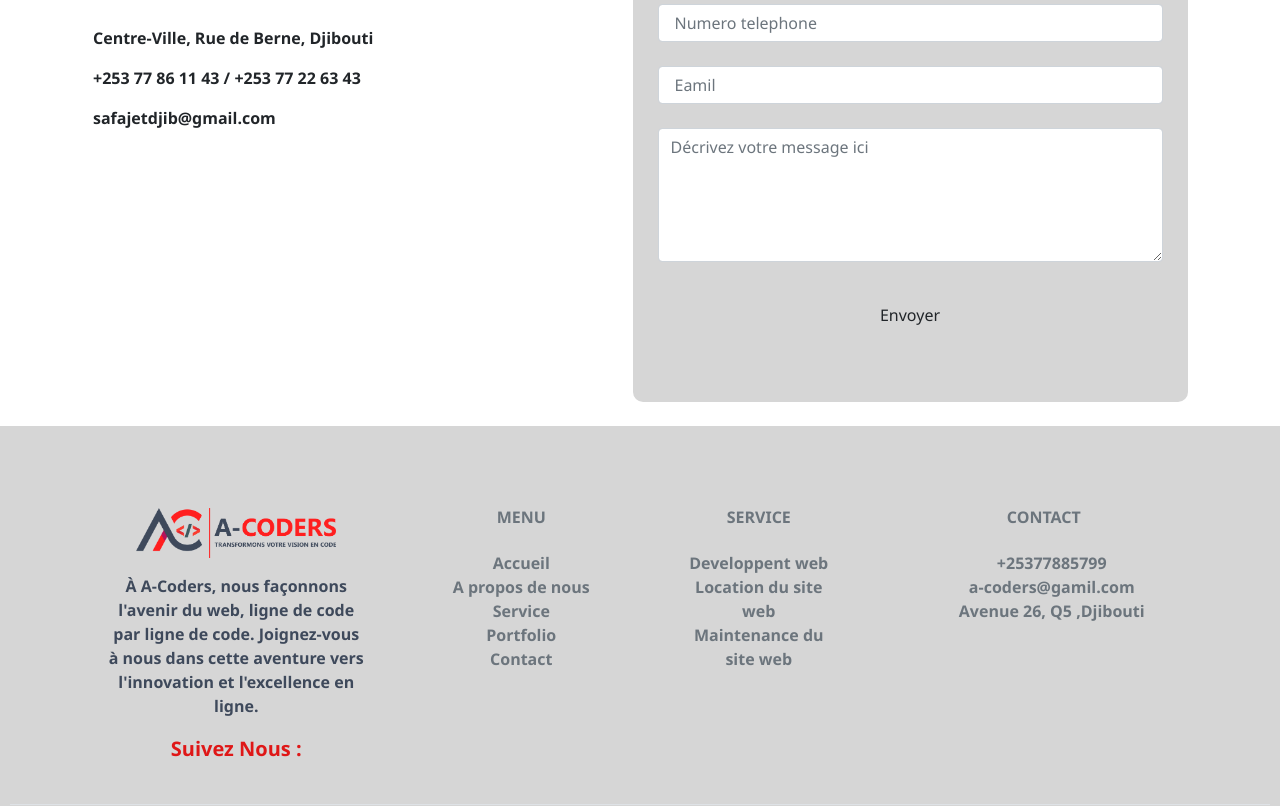
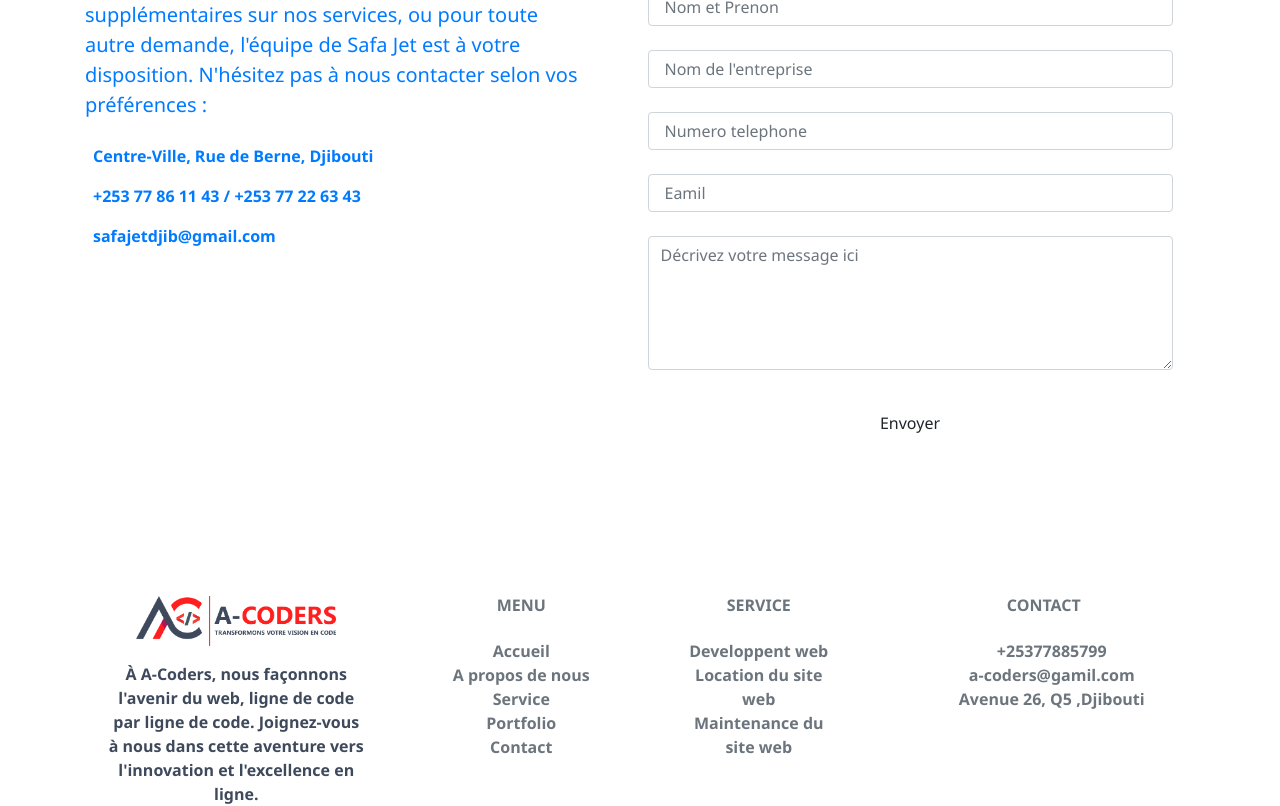
Before and after one commit to SouguehHodan/A-coders, a Next.js app: page /contact in a window 1280 px wide. Shown: the part 820-1626 px from the top of the page. Built offline with nearby package versions, Linux system fonts and the light colour scheme.

Commit message:
enrengiste

```diff
--- a/package.json
+++ b/package.json
@@ -14,7 +14,10 @@
     "next": "^14.1.0",
     "react": "^18.2.0",
     "react-dom": "^18.2.0",
-    "react-icons": "^5.0.1"
+    "react-icons": "^5.0.1",
+    "react-scroll": "^1.9.0",
+    "react-scroll-trigger": "^0.6.14",
+    "scroll": "^3.0.1"
   },
   "devDependencies": {
     "eslint": "^8",
--- a/src/app/contact/page.jsx
+++ b/src/app/contact/page.jsx
@@ -2,6 +2,7 @@
 import Navbar from "@/components/Navbar/navbar"
 import Footer from "@/components/Footer/footer"
 import Formulaire from "@/components/Formulaire/form"
+import ScrollAnimation from '@/components/animation/animation';
 
 
 const Contact = () => {
@@ -13,7 +14,8 @@
     return (
       <section>
         <Navbar isVisible={isNavbarVisible} />
-        <div className="propos-img">
+        <ScrollAnimation name="section1">
+        <div className="propos-img" id="section1">
           <div className="text-white ps-5 pt-5" id="propos">
             <h1 className="text-white fw-boldn mb-4 fs-1 text-uppercase">parlons ensemble</h1>
             <p className="text-white mb-5 fs-7">
@@ -21,7 +23,9 @@
             </p>
           </div>
         </div>
-        <div className=" container w-100 d-flex flex-wrap gap-5">
+        </ScrollAnimation>
+        <ScrollAnimation name="section2">
+        <div className=" container w-100 d-flex flex-wrap gap-5" id="section2">
           <div className="acc-conc">
             <h3 className="fs-1 mb-4">Contactez-nous</h3>
             <p className="fs-5">
@@ -43,10 +47,11 @@
               </div>
             </div>
           </div>
-           <div className="bg-gris-fonce rounded-10px mb-4 w-50">
+           <div className="bg-gris-fonce rounded-10px mb-4 w-50" id="section2">
             <Formulaire isVisible={isNavbarVisible} />
            </div>
         </div>
+        </ScrollAnimation>
         <Footer isVisible={isNavbarVisible} />
       </section>
         )
--- a/src/app/globals.css
+++ b/src/app/globals.css
@@ -171,11 +171,20 @@
 }
 
 @media screen and (max-width: 500px){
+  .section3{
+    height: 100%;
+  }
+  .section3 h3{
+    font-size: 20px;
+  }
   .section3-2{
-    width: 100%;
     display: flex;
     flex-direction: column;
     /* background-color: rgba(25, 64, 181, 0.6); */
+  }
+  .section3-3{
+    width: 100%;
+    margin-left: 0;
   }
   .section2{
     width: 100%;
@@ -214,6 +223,24 @@
   font-size: 15PX;
   border: 2px solid black;
 }
+
+@media screen and (max-width: 500px){
+  .Partie-2{
+    height: 100%;
+  }
+  .Partie-2 h2{
+    width: 65%;
+  }
+  .part2{
+    width: 100%;
+    flex-direction: column;
+  }
+  .part2-1{
+    width: 100%;
+    margin: 10%;
+  }
+}
+
 .Partie-3{
   height: 150vh;
   background-color: wheat;
@@ -226,7 +253,6 @@
   padding: 8%;
   display: flex;
   flex-direction: column;
-
 }
 .partie3-1{
   display: flex;
@@ -238,6 +264,21 @@
   background-color: white;
   margin: 20px;
 }
+
+@media screen and (max-width: 500px){
+  .Partie-3{
+    height: 100%;
+    background-color: wheat;
+  }
+  .partie3-1{
+    width: 100%;
+    flex-direction: column;
+  }
+  .partie3-2{
+    width: 100%;
+  }
+}
+
 .Partie-4{
   padding-top: 15%;
   height: 120vh;
@@ -249,6 +290,20 @@
 }
 .partie4-1{
   width: 50%;
+}
+
+@media screen and (max-width: 500px){
+  .Partie-4{
+    height: auto;
+    margin: 20% 0%;
+  }
+  .partie4 .image{
+    display: none;
+  }
+  .partie4-1{
+    margin-top: 5%;
+    width: 100%;
+  }
 }
 
 /* contact */
@@ -267,7 +322,8 @@
 .acc-conc1{
   width: 60%;
 }
-.bg-gris-fonce{
+#bg-gris{
+  width: 50%;
   background-color: #D6D6D6;
   padding: 10px;
 }
@@ -276,7 +332,6 @@
   background-color: #FF1F1F;
   transition: all 0.5 ease;
 }
-
 .btn-red:hover{
   color: white;
   background-color: #df1717;
@@ -317,10 +372,24 @@
   object-position: 10% 100%;
 }
 
+@media screen and (max-width: 500px){
+  #acc-conc{
+    flex-direction: column;
+    margin-bottom: 10%;
+  }
+  .acc-conc{
+    width: 100%;
+  }
+  /* .w-50{
+    width: 100%;
+    border: 2px solid black;
+  } */
+}
+
 
 /* propos */
 .propos-img{
-  margin-bottom: 10px;
+  margin-bottom: 10%;
   width: 100%;
   height: 70vh;
   /* background-image:url(../../public/couverture.jpg); */
@@ -345,9 +414,40 @@
 }
 .img-propos1 {
   position: absolute;
-  top: 160vh;
+  top: 135vh;
   left: 37vh;
 }
+
+@media screen and (max-width: 500px){
+  #propos{
+    top: 20%;
+    left: 0;
+    width: 75%;
+  }
+  #propos h1{
+    margin-left: 5%;
+    width: 100%;
+  }
+  #propos p{
+    margin-left: 8%;
+    width: 100%;
+    font-size: 18px;
+  }
+  #img-propo{
+    display: none;
+  }
+  #propos-sect{
+    width: 40%;
+    line-height: 3vh;
+  }
+  #propos-sect h3{
+    margin-bottom: 10%;
+  }
+  #propos-sect a{
+    margin-top: 8%;
+  }
+}
+
 #propos-sect{
   width: 40%;
   line-height: 3vh;
@@ -358,6 +458,20 @@
 #propos-sect a{
   margin-top: 8%;
 }
+
+@media screen and (max-width: 500px){
+  #propos-sect{
+    width: 100%;
+    margin-top: 10%;
+  }
+  #propos-sect h3{
+    margin-bottom: 10%;
+  }
+  #propos-sect a{
+    margin-top: 8%;
+  }
+}
+
 .pro-sec2{
   margin-top: 20%;
   margin-bottom: 10%;
@@ -390,6 +504,31 @@
   background-color: white;
   border: 1px solid black;
 }
+
+@media screen and (max-width: 500px){
+  .pro-sec2{
+    height: 200%;
+    margin-bottom: 10%;
+  }
+  .pro-sec2 h4{
+    width: 80%;
+    font-size: 20px;
+  }
+  .pro-sec2 p{
+    width: 100%;
+    font-size: 2%;
+  }
+  .propos2{
+    width: 100%;
+    flex-direction: column;
+  }
+  .pro2-1{
+    width: 100%;
+    margin: 10%;
+    margin-left: 0;
+  }
+}
+
 .propos3 h4{
   padding-left: 8%;
 }
@@ -409,6 +548,20 @@
   border: 1px solid black;
   margin: 20px;
 }
+
+@media screen and (max-width: 500px){
+  .propos3 h4{
+    margin-top: 10%;
+  }
+  .pro3-1{
+    margin: 0;
+    flex-direction: column;
+  }
+  .pro3-2{
+    width: 100%;
+  }
+}
+
 #footer span{
   float: right;
 }
--- a/src/components/Footer/footer.jsx
+++ b/src/components/Footer/footer.jsx
@@ -34,7 +34,7 @@
       <div class="row mt-3">
         <div class="col-md-3 col-lg-4 col-xl-3 mx-auto mb-4">
         <Image
-            src="/logo1.png"
+            src="/logo1.PNG"
             width={200}
             height={50}
             className="mb-3"
--- /dev/null
+++ b/src/components/animation/animation.css
@@ -0,0 +1,20 @@
+/* styles.css */
+
+.section {
+  height: 100vh;
+  display: flex;
+  align-items: center;
+  justify-content: center;
+  font-size: 2em;
+}
+
+.animate {
+  opacity: 1;
+  transform: translateY(0);
+  transition: opacity 0.5s, transform 0.5s;
+}
+
+.animate:not(.active) {
+  opacity: 0;
+  transform: translateY(20px);
+}
--- /dev/null
+++ b/src/components/animation/animation.jsx
@@ -0,0 +1,37 @@
+// components/ScrollAnimation.js
+'use client'
+import React, { useEffect, useState } from 'react';
+import { Link } from 'react-scroll';
+
+function ScrollAnimation({ children, className }) {
+  const [visible, setVisible] = useState(false);
+
+  useEffect(() => {
+    const handleScroll = () => {
+      const section = document.getElementById(children.props.id);
+      if (section && section.getBoundingClientRect().top < window.innerHeight) {
+        setVisible(true);
+      }
+    };
+
+    window.addEventListener('scroll', handleScroll);
+
+    return () => {
+      window.removeEventListener('scroll', handleScroll);
+    };
+  }, [children.props.id]);
+
+  return (
+    <Link
+      to={children.props.id}
+      spy={true}
+      smooth={true}
+      duration={500}
+      className={`${className} ${visible ? 'animate' : ''}`}
+    >
+      {children}
+    </Link>
+  );
+}
+
+export default ScrollAnimation;
```
Also changed, not shown: src/app/page.js (+7 -7 lines), src/app/propos/page.jsx (+13 -13 lines), 2 other files (tests, documents, lock files or other folders).
